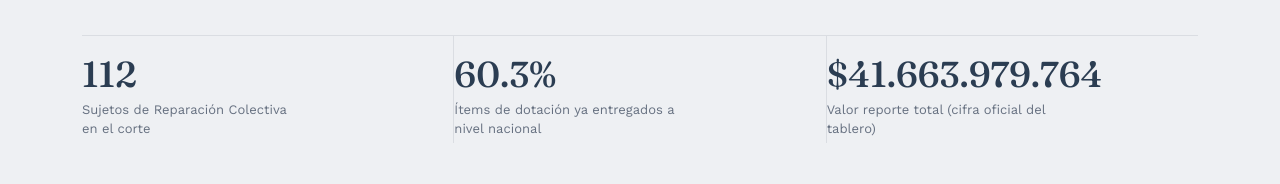
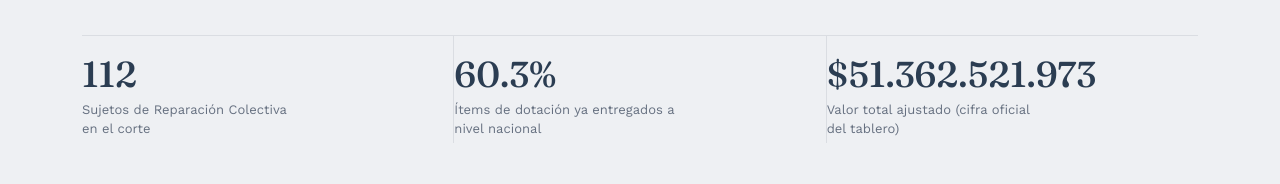
Before and after one commit to Angarita86/resumen_REDU, a plain HTML site: page index.html in a window 1280 px wide. Shown: the part 266-450 px from the top of the page. Drawn offline with nearby package versions, Linux system fonts and the light colour scheme.

Commit message:
Add files via upload

```diff
--- a/index.html
+++ b/index.html
@@ -399,15 +399,16 @@ document.querySelectorAll('.tab-btn').forEach(btn=>{
 });
 
 /* ---------------- HOJA 1: RESUMEN ---------------- */
+const TOTAL_VALOR_AJUSTADO_BRUTO = 51362521973.03;
+
 function renderKPIs(data){
   const totalSRC = data.length;
   const totalItems = data.reduce((a,d)=>a+d.n_items,0);
-  const totalValor = data.reduce((a,d)=>a+d.valor_reporte,0);
   const pctEntregadoNacional = data.reduce((a,d)=>a+(d.pct_entregado_items*d.n_items/100),0);
   const kpis = [
     {num: totalSRC, label:'Sujetos de Reparación Colectiva en el corte'},
     {num: (100*pctEntregadoNacional/totalItems).toFixed(1)+'%', label:'Ítems de dotación ya entregados a nivel nacional'},
-    {num: fmtCOP(totalValor), label:'Valor reporte total (cifra oficial del tablero)'},
+    {num: fmtCOP(TOTAL_VALOR_AJUSTADO_BRUTO), label:'Valor total ajustado (cifra oficial del tablero)'},
   ];
   document.getElementById('kpiRow').innerHTML = kpis.map(k=>
     `<div class="kpi"><span class="num">${k.num}</span><div class="label">${k.label}</div></div>`
```
